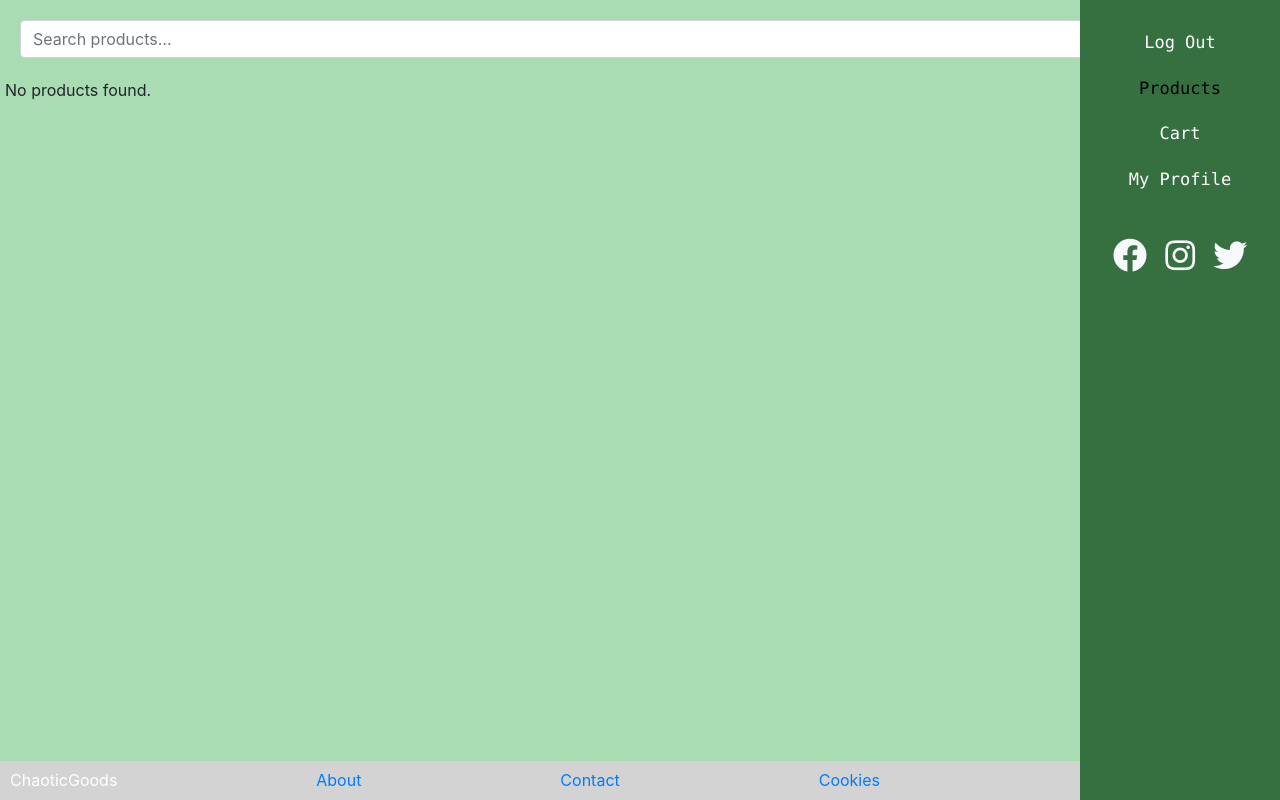
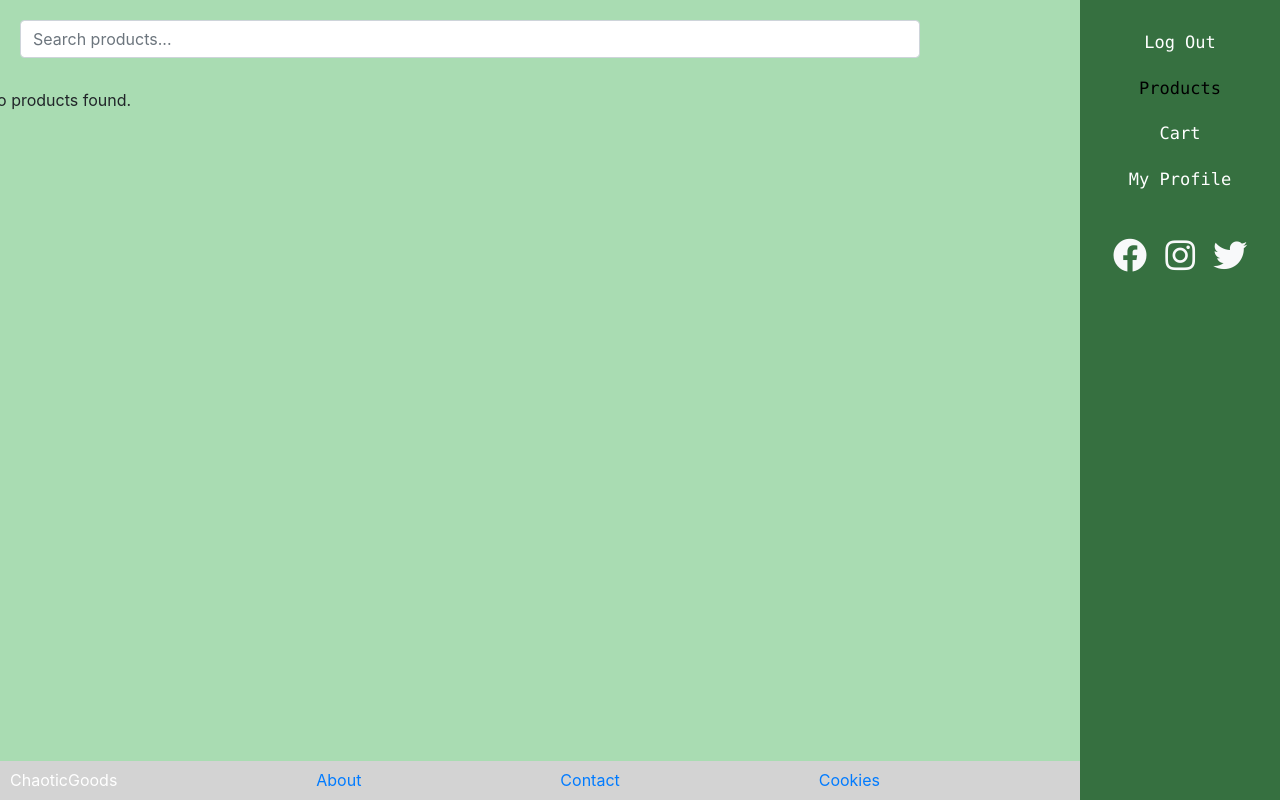
Before and after one commit to Alex-Senst/ChaoticGoods, a PHP site: page /products.php in a window 1280 px wide. Run offline with PHP 8.4, Linux system fonts and the light colour scheme; data that the repository does not hold is empty.

Commit message:
fix search bar

```diff
--- a/products.php
+++ b/products.php
@@ -65,9 +65,15 @@ $products = $stmt->fetchAll(PDO::FETCH_ASSOC);
         .product-buttons {
             margin-top: 15px;
         }
-
         .search-bar {
-            margin-bottom: 20px;
+            margin-bottom: 30px;
+            max-width: 900px;
+            margin-left: 20px;
+            margin-right: auto;
+        }
+        .container {
+            margin-right: 300px;
+            padding-top: 20px;
         }
     </style>
 </head>
@@ -86,7 +92,7 @@ $products = $stmt->fetchAll(PDO::FETCH_ASSOC);
         </div>
     </div>
 
-    <div class="container" style="margin-left: 20px; padding-top: 20px;">
+    <div class="container">
         <!-- Search Bar -->
         <form method="GET" class="search-bar">
             <input type="text" name="search" class="form-control" placeholder="Search products..." value="<?= htmlspecialchars($search) ?>">
```
